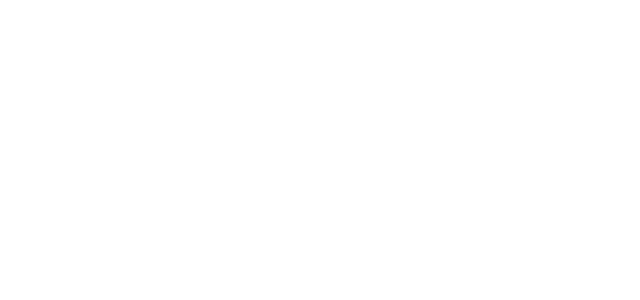
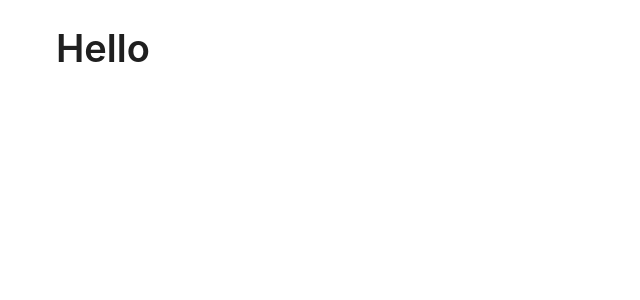
Before and after one commit to arnasir505/bimed, a React (Vite) app: page / in a window 1280 px wide. Shown: the top 300 px of the page, without its empty margins (0-640 px from the left). Built offline with nearby package versions, Linux system fonts and the light colour scheme.

Commit message:
Uninstall styled-components, create FSD file structure

```diff
--- a/package.json
+++ b/package.json
@@ -12,8 +12,7 @@
   "dependencies": {
     "antd": "^5.21.2",
     "react": "^18.3.1",
-    "react-dom": "^18.3.1",
-    "styled-components": "^6.1.13"
+    "react-dom": "^18.3.1"
   },
   "devDependencies": {
     "@eslint/eslintrc": "^3.1.0",
@@ -27,6 +26,7 @@
     "eslint": "^9.11.1",
     "eslint-plugin-react": "^7.37.1",
     "typescript": "^5.5.3",
-    "vite": "^5.4.1"
+    "vite": "^5.4.1",
+    "vite-tsconfig-paths": "^5.0.1"
   }
 }
--- a/src/App.tsx
+++ /dev/null
@@ -1,5 +0,0 @@
-function App() {
-  return <></>;
-}
-
-export default App;
--- /dev/null
+++ b/src/app/App.tsx
@@ -0,0 +1,11 @@
+import HeaderTop from '../widgets/header/headerTop/HeaderTop';
+
+function App() {
+  return (
+    <>
+      <HeaderTop />
+    </>
+  );
+}
+
+export default App;
--- a/src/main.tsx
+++ b/src/main.tsx
@@ -1,6 +1,6 @@
 import { StrictMode } from 'react';
 import { createRoot } from 'react-dom/client';
-import App from './App';
+import App from './app/App';
 
 createRoot(document.getElementById('root')!).render(
   <StrictMode>
--- /dev/null
+++ b/src/shared/ui/Container/Container.tsx
@@ -0,0 +1,6 @@
+import React, { PropsWithChildren } from 'react';
+import './style.css';
+
+export const Container: React.FC<PropsWithChildren> = ({ children }) => {
+  return <div className='container'>{children}</div>;
+};
--- /dev/null
+++ b/src/shared/ui/Container/style.css
@@ -0,0 +1,21 @@
+.container {
+  max-width: 100%;
+  margin: 0 auto;
+  padding: 0 1rem;
+
+  @media (min-width: 576px) {
+    max-width: 576px;
+  }
+
+  @media (min-width: 768px) {
+    max-width: 768px;
+  }
+
+  @media (min-width: 992px) {
+    max-width: 992px;
+  }
+
+  @media (min-width: 1168px) {
+    max-width: 1168px;
+  }
+}
--- a/src/shared/ui/index.ts
+++ b/src/shared/ui/index.ts
@@ -1 +1 @@
-export { Container } from './Container';
+export { Container } from './Container/Container';
--- /dev/null
+++ b/src/widgets/header/headerTop/HeaderTop.tsx
@@ -0,0 +1,12 @@
+import { Container } from '@shared/ui';
+import { Typography } from 'antd';
+
+const HeaderTop = () => {
+  return (
+    <Container>
+      <Typography.Title>Hello</Typography.Title>
+    </Container>
+  );
+};
+
+export default HeaderTop;
--- a/tsconfig.app.json
+++ b/tsconfig.app.json
@@ -5,6 +5,10 @@
     "lib": ["ES2020", "DOM", "DOM.Iterable"],
     "module": "ESNext",
     "skipLibCheck": true,
+    "baseUrl": "src/",
+    "paths": {
+      "@shared/ui": ["shared/ui/index.ts"]
+    },
 
     /* Bundler mode */
     "moduleResolution": "bundler",
--- a/vite.config.ts
+++ b/vite.config.ts
@@ -1,7 +1,8 @@
-import { defineConfig } from 'vite'
-import react from '@vitejs/plugin-react-swc'
+import { defineConfig } from 'vite';
+import react from '@vitejs/plugin-react-swc';
+import tsconfigPaths from 'vite-tsconfig-paths';
 
 // https://vitejs.dev/config/
 export default defineConfig({
-  plugins: [react()],
-})
+  plugins: [react(), tsconfigPaths()],
+});
```
Also changed, not shown: src/shared/ui/Container.tsx (deleted, +0 -28 lines), 1 other file (tests, documents, lock files or other folders).
